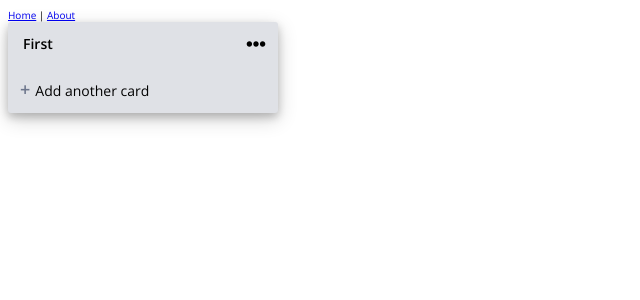
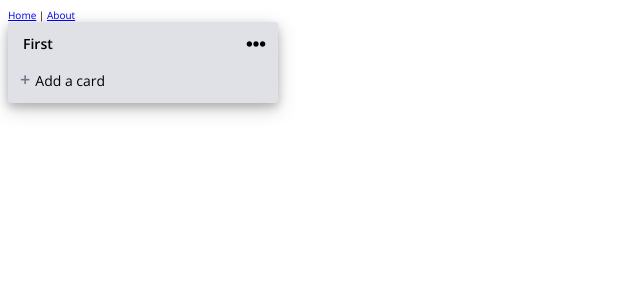
Before and after one commit to sfallmann/trello-like, a Vue app: page / in a window 1280 px wide. Shown: the top 300 px of the page, without its empty margins (0-640 px from the left). Built offline with nearby package versions, Linux system fonts and the light colour scheme.

Commit message:
changed spacing in CardList component between existeng cards and add new card form changed css in AddCard component the new card form will persist after new cards are added the text in the add card link is a computed value (based on length of this.cards array)

```diff
--- a/src/components/AddCard.vue
+++ b/src/components/AddCard.vue
@@ -64,7 +64,6 @@ export default {
 <style lang="scss">
 @import '@/scss/variables.scss';
 .new-card-form {
-  margin-top: 1rem;
    width: 100%;
   .add-card-btn {
     background-color: $green;
--- a/src/components/CardList.vue
+++ b/src/components/CardList.vue
@@ -38,7 +38,7 @@
             />
           <div role="button" class="add-card-link" v-show="!isCardFormVisible" @click="showCardForm">
             <span class="add-card-link-plus">+</span>
-            <span class="add-card-link-text">Add another card</span>
+            <span class="add-card-link-text">{{ addCardLinkText }}</span>
           </div>
         </content-block>
       </div>
@@ -104,6 +104,9 @@ export default {
     footerClass() {
       const cls = 'card-list-footer';
       return this.isCardFormVisible ? cls : `${cls} no-form`;
+    },
+    addCardLinkText() {
+      return this.cards.length ? 'Add another card' : 'Add a card';
     }
   },
   methods: {
@@ -129,7 +132,6 @@ export default {
     handleAddCard(){
       this.cards.push(this.newCardText);
       this.newCardText = '';
-      this.isCardFormVisible = false;
     }
   },
 };
@@ -171,7 +173,9 @@ export default {
     }
   }
   .card-list-content {
+    flex-direction: column;
     .item {
+      margin-bottom: 1rem;
       width: 100%;
       height: 3.5rem;
       line-height: 3.5rem;
@@ -184,8 +188,6 @@ export default {
     }
   }
   .card-list-footer {
-    margin-top: 1rem;
-
     &.no-form {
       cursor: pointer;
       &:hover {
```
